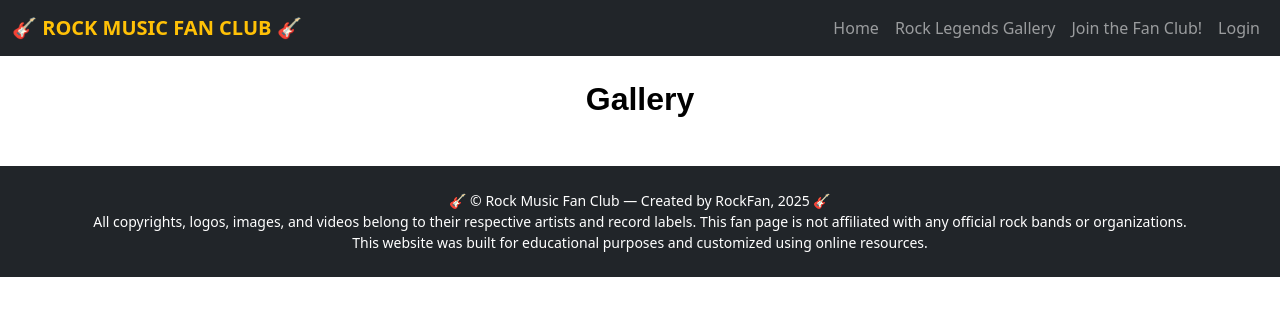
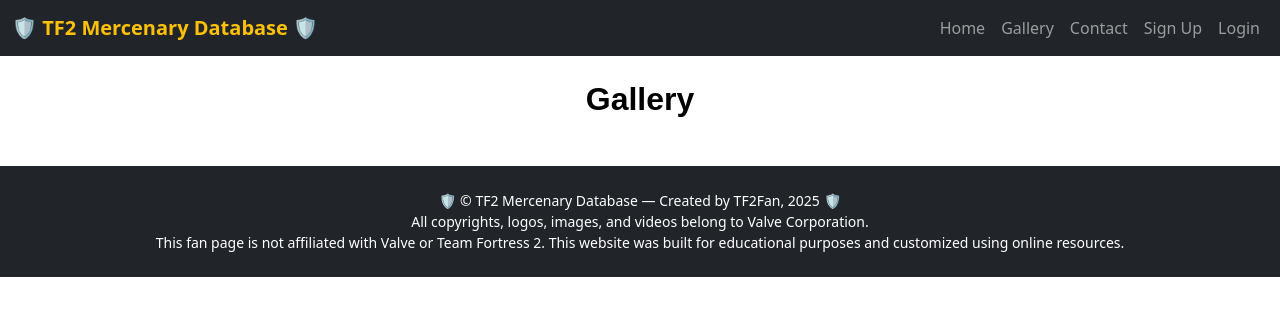
Before and after one commit to Kyle-T2804/Digital-Website-Development-Internal, a Flask app: page /gallery in a window 1280 px wide. Shown: the top 316 px of the page. Run offline with Flask 3, Linux system fonts and the light colour scheme; some libraries are stand-ins or nearby versions.

Commit message:
Update template.html for TF2 Mercenary Database branding and navigation adjustments

```diff
--- a/NCEA Website Internal/web development/Flask_Web/website/templates/template.html
+++ b/NCEA Website Internal/web development/Flask_Web/website/templates/template.html
@@ -3,8 +3,8 @@
   <head>
     <meta charset="utf-8" />
     <meta name="viewport" content="width=device-width, initial-scale=1, shrink-to-fit=no" />
-    <meta name="description" content="Official fan page for rock music enthusiasts" />
-    <meta name="author" content="RockFan" />
+    <meta name="description" content="TF2 Mercenary Database - Meet the Team Fortress 2 Classes!" />
+    <meta name="author" content="TF2Fan" />
     <title>{% block title %}{% endblock %}</title>
 
     <!-- Bootstrap CSS -->
@@ -12,7 +12,7 @@
       integrity="sha384-4Q6Gf2aSP4eDXB8Miphtr37CMZZQ5oXLH2yaXMJ2w8e2ZtHTl7GptT4jmndRuHDT" crossorigin="anonymous" />
 
     <!-- Favicon -->
-    <link rel="icon" type="image/x-icon" href="static/assets/favicon.ico" />
+    <link rel="icon" type="image/x-icon" href="{{ url_for('static', filename='assets/favicon.ico') }}" />
 
     <!-- Font Awesome -->
     <script src="https://use.fontawesome.com/releases/v6.3.0/js/all.js" crossorigin="anonymous"></script>
@@ -29,7 +29,7 @@
     <!-- Navbar -->
     <nav class="navbar navbar-expand-lg navbar-dark bg-dark">
       <div class="container-fluid">
-        <a class="navbar-brand fw-bold text-warning" href="/">🎸 ROCK MUSIC FAN CLUB 🎸</a>
+        <a class="navbar-brand fw-bold text-warning" href="/">🛡️ TF2 Mercenary Database 🛡️</a>
         <button class="navbar-toggler" type="button" data-bs-toggle="collapse" data-bs-target="#navbarNav"
           aria-controls="navbarNav" aria-expanded="false" aria-label="Toggle navigation">
           <span class="navbar-toggler-icon"></span>
@@ -40,22 +40,19 @@
             <li class="nav-item">
               <a class="nav-link {% if request.path == '/home' %}active{% endif %}" href="/home">Home</a>
             </li>
-            {% if user.is_authenticated %}
             <li class="nav-item">
-              <a class="nav-link" href="/gallery">Rock Legends Gallery</a>
+              <a class="nav-link" href="/gallery">Gallery</a>
             </li>
             <li class="nav-item">
-              <a class="nav-link" href="/contact">Fan Zone</a>
+              <a class="nav-link" href="/contact">Contact</a>
             </li>
+            {% if user.is_authenticated %}
             <li class="nav-item">
               <a class="nav-link" href="/logout">Logout</a>
             </li>
             {% else %}
             <li class="nav-item">
-              <a class="nav-link" href="/gallery">Rock Legends Gallery</a>
-            </li>
-            <li class="nav-item">
-              <a class="nav-link" href="/sign-up">Join the Fan Club!</a>
+              <a class="nav-link" href="/sign-up">Sign Up</a>
             </li>
             <li class="nav-item">
               <a class="nav-link" href="/login">Login</a>
@@ -85,9 +82,9 @@
     <footer class="py-4 mt-5 bg-dark">
       <div class="container">
         <p class="m-0 text-center text-white small">
-          🎸 &copy; Rock Music Fan Club — Created by RockFan, 2025 🎸<br />
-          All copyrights, logos, images, and videos belong to their respective artists and record labels.
-          This fan page is not affiliated with any official rock bands or organizations. This website was built for educational purposes and customized using online resources.
+          🛡️ &copy; TF2 Mercenary Database — Created by TF2Fan, 2025 🛡️<br />
+          All copyrights, logos, images, and videos belong to Valve Corporation.<br />
+          This fan page is not affiliated with Valve or Team Fortress 2. This website was built for educational purposes and customized using online resources.
         </p>
       </div>
     </footer>
@@ -102,16 +99,6 @@
 
     <!-- Page-Specific JS -->
     {% block javascript %}
-    <script type="text/javascript">
-      function deleteNote(noteId) {
-        fetch("/delete-note", {
-          method: "POST",
-          body: JSON.stringify({ noteId: noteId }),
-        }).then((_res) => {
-          window.location.href = "/contact";
-        });
-      }
-    </script>
     {% endblock %}
   </body>
 </html>
```
